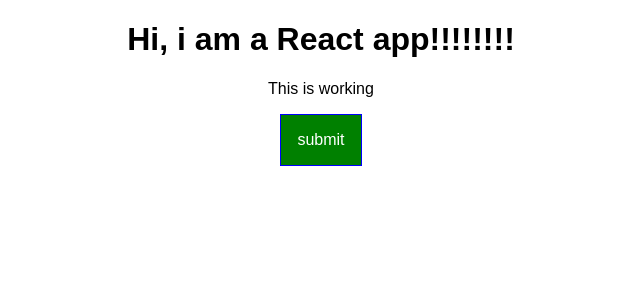
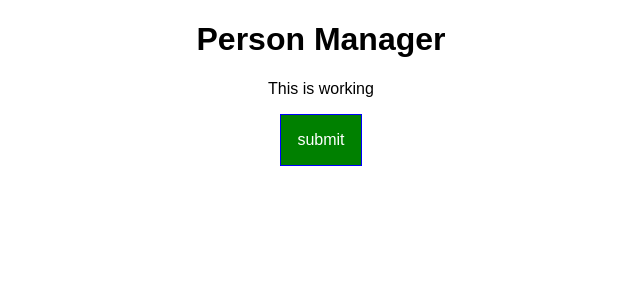
Before and after one commit to justiyz/burger-app, a React app: page / in a window 1280 px wide. Shown: the top 300 px of the page, without its empty margins (319-959 px from the left). Built offline with nearby package versions, Linux system fonts and the light colour scheme.

Commit message:
using and controlling useEffect in functional component

```diff
--- a/src/components/Cockpit/Cockpit.js
+++ b/src/components/Cockpit/Cockpit.js
@@ -1,7 +1,14 @@
-import React from "react";
+import React, {useEffect} from "react";
 import classes from './Cockpit.css'
 
 const cockpit = (props) => {
+    useEffect(() => {
+        console.log('[Cockpit.js] useEffect')
+        setTimeout(() =>{
+            alert('Saved to cloud!')
+        }, 1000)
+    }, [props.persons])
+
     const assignedClasses = []
     let btnClass = ''
     if (props.showPersons){
@@ -17,7 +24,7 @@
 
     return (
         <div className={classes.Cockpit}>
-            <h1>Hi, i am a React app!!!!!!!!</h1>
+            <h1>{props.title}</h1>
             <p className={assignedClasses.join(' ')}>This is working</p>
 
             <button
--- a/src/containers/App.js
+++ b/src/containers/App.js
@@ -23,7 +23,6 @@
         })
         const person = {
             ...this.state.persons[personIndex]
-        // or const person = object.assign({}, this.state.persons[personIndex])
         }
         person.name = event.target.value;
 
@@ -60,6 +59,7 @@
 
                 <div className={classes.Cockpit}>
                     <Cockpit
+                        title={this.props.appTitle}
                         showPersons={this.state.showPersons}
                         persons={this.state.persons}
                         clicked={this.togglePersonHandler} />
--- a/src/index.js
+++ b/src/index.js
@@ -4,5 +4,5 @@
 import App from './containers/App';
 import registerServiceWorker from './registerServiceWorker';
 
-ReactDOM.render(<App />, document.getElementById('root'));
+ReactDOM.render(<App appTitle="Person Manager"/>, document.getElementById('root'));
 registerServiceWorker();
```
